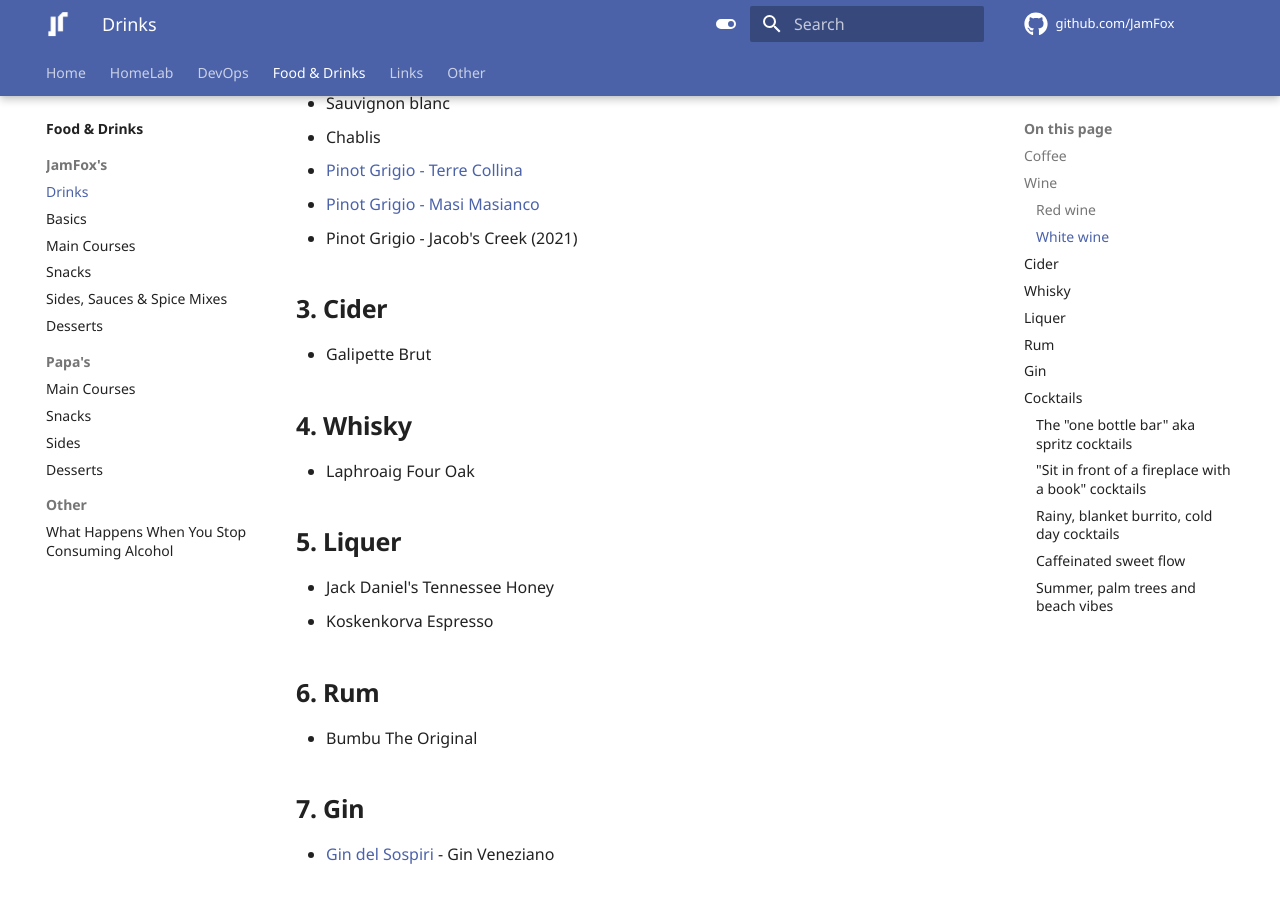
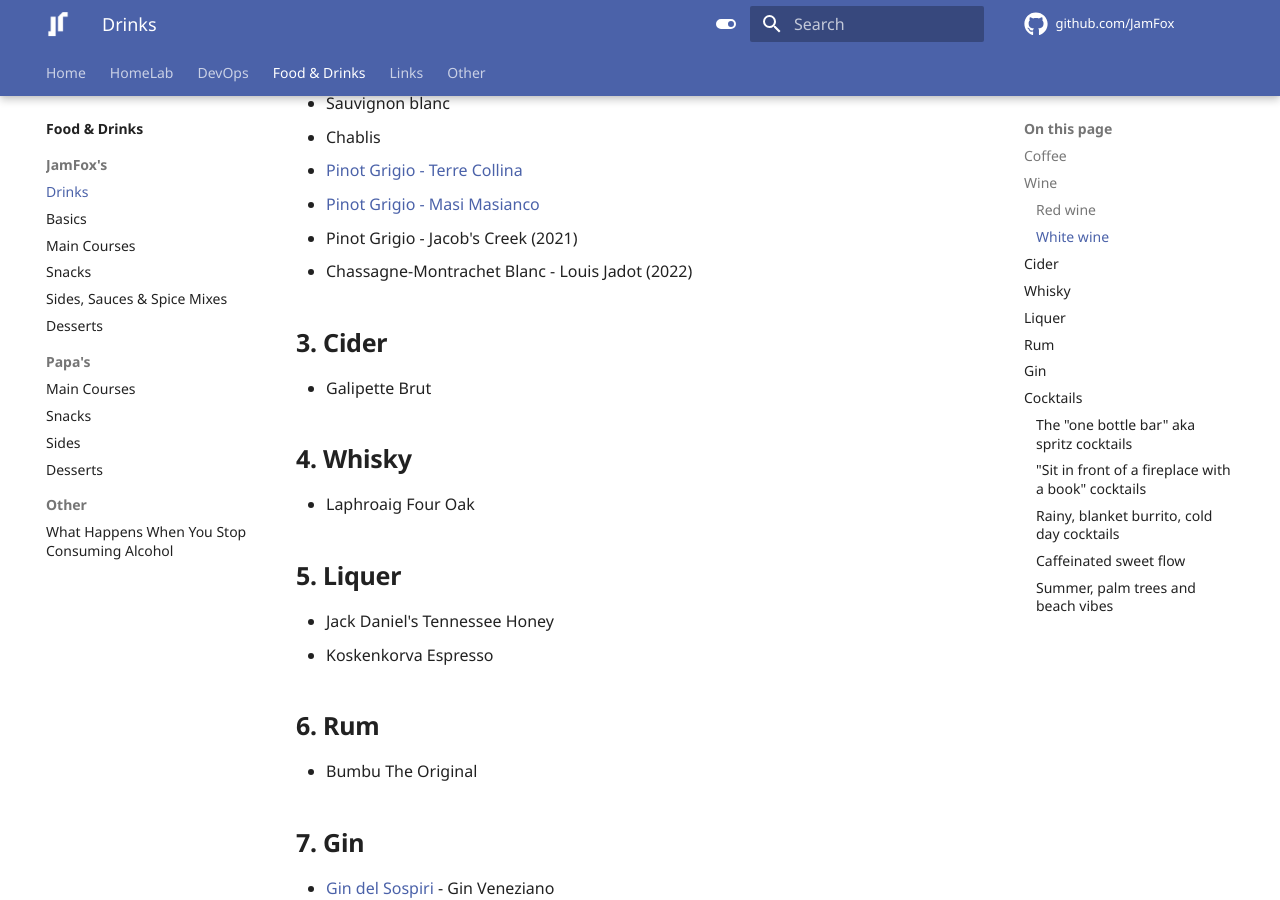
Before and after one commit to JamFox/docs.jamfox.dev, an MkDocs documentation site: the page built from docs/content/food/drinks.md, in a window 1280 px wide and 900 px high, scrolled down 1031 px. Built offline with MkDocs 1.6.1 and Material for MkDocs 9.7.7, drawn with Linux system fonts in a browser that asks for light colours; plug-ins that fetch from the network failed and are left out; comment, search, counter and statistics services are not loaded.

Commit message:
add chassange blanc

```diff
--- a/docs/content/food/drinks.md
+++ b/docs/content/food/drinks.md
@@ -37,6 +37,7 @@ Collection of my favorite drinks.
 - [Pinot Grigio - Terre Collina](https://www.vivino.com/terre-collina-pinot-grigio/w/10694948)
 - [Pinot Grigio - Masi Masianco](https://www.vivino.com/it-masi-masianco/w/21950)
 - Pinot Grigio - Jacob's Creek (2021)
+- Chassagne-Montrachet Blanc - Louis Jadot (2022)
 
 ## Cider
 
```
